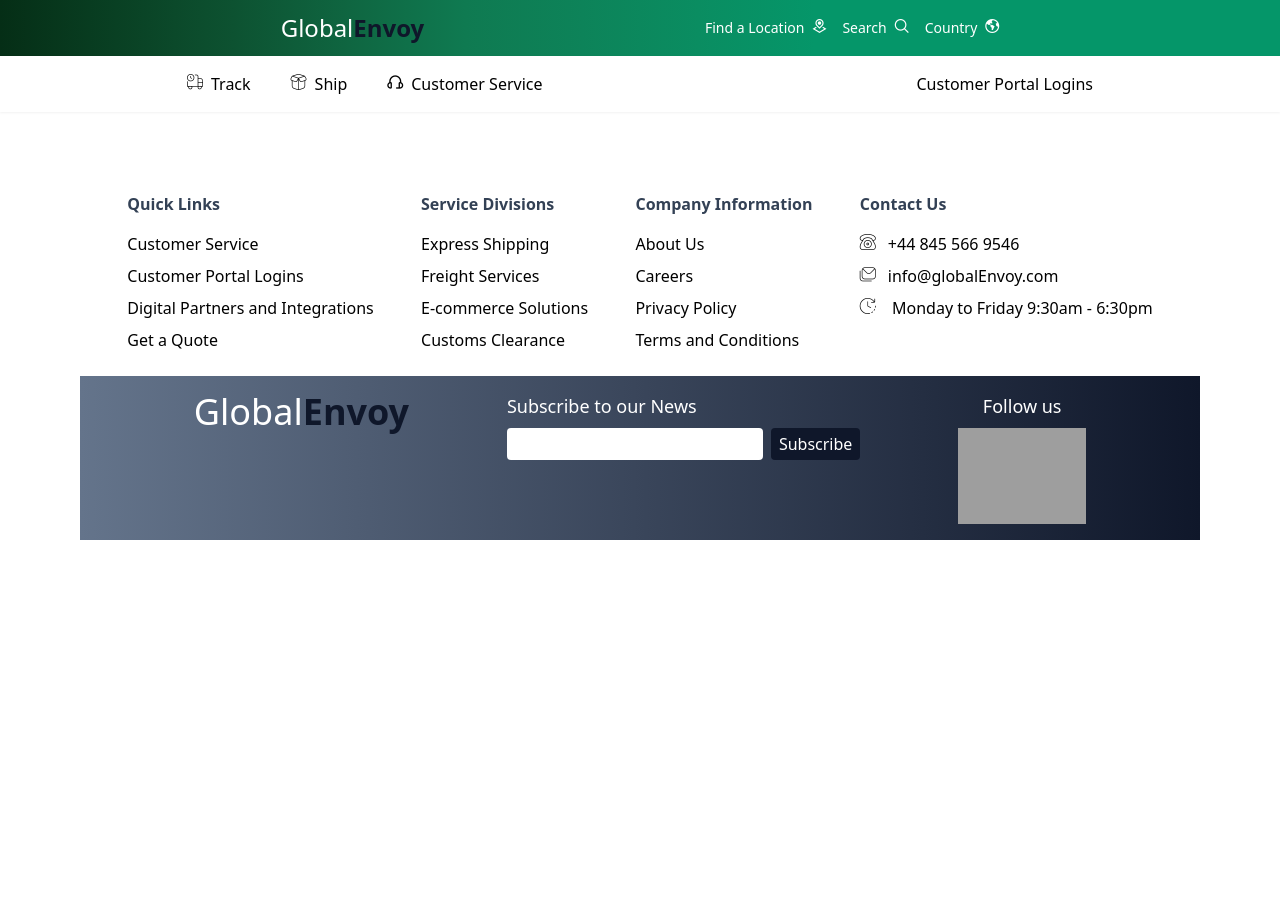
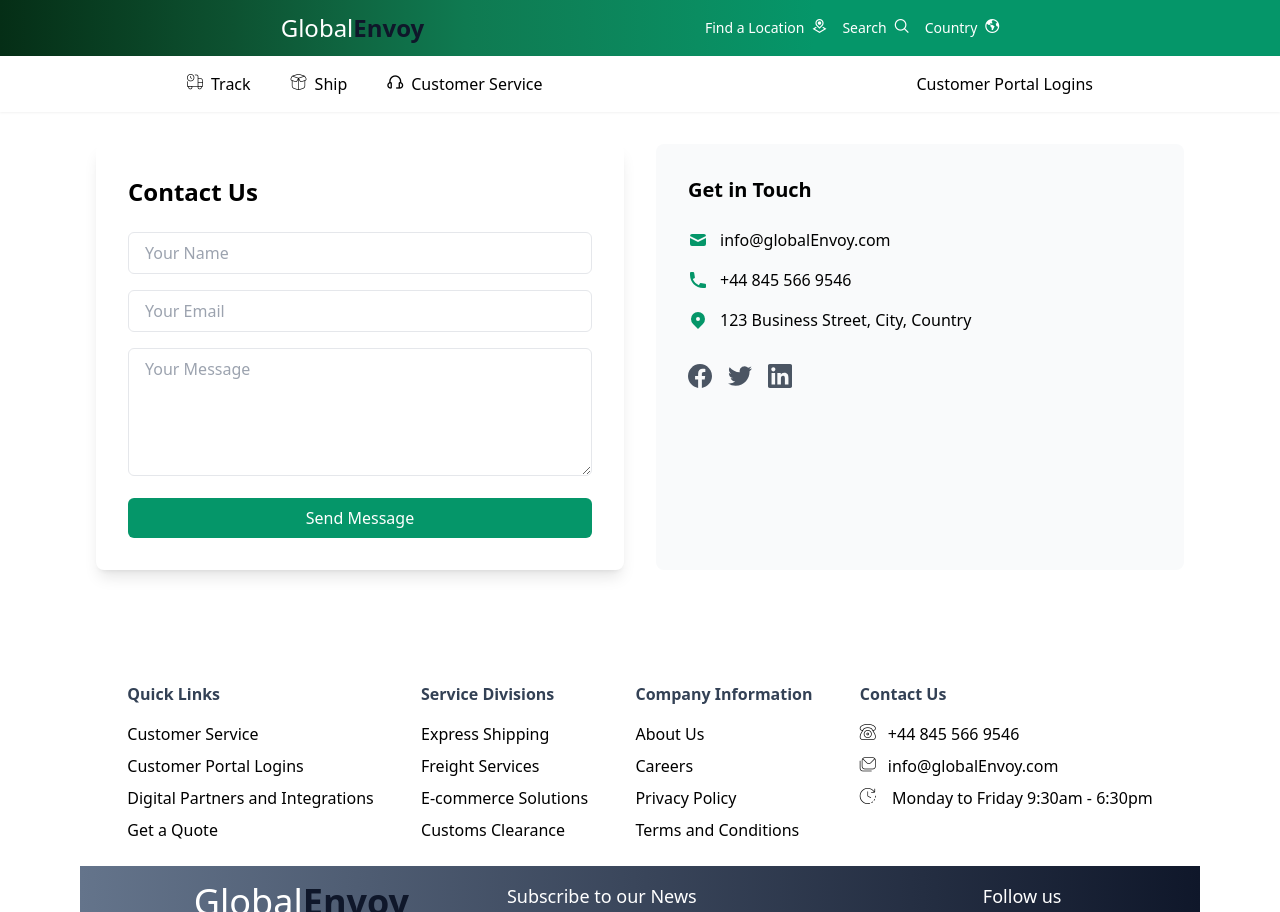
Before and after one commit to Maderobills/global-envoy, a Vue app: page /contact-support in a window 1280 px wide. Built offline with nearby package versions, Linux system fonts and the light colour scheme; grey boxes are pictures that could not be loaded.

Commit message:
most done

```diff
--- a/src/App.vue
+++ b/src/App.vue
@@ -59,8 +59,8 @@
             <i class="fi fi-rr-headset"></i><span>Customer Service</span>
           </RouterLink>
           <div class="absolute hidden group-hover:block bg-white shadow-lg mt-0 rounded">
-            <RouterLink to="/service1" class="block px-4 py-2 hover:bg-gray-200">FAQs</RouterLink>
-            <RouterLink to="/service2" class="block px-4 py-2 hover:bg-gray-200">Contact Support</RouterLink>
+            <RouterLink to="/faqs-page" class="block px-4 py-2 hover:bg-gray-200">FAQs</RouterLink>
+            <RouterLink to="/contact-support" class="block px-4 py-2 hover:bg-gray-200">Contact Support</RouterLink>
             <RouterLink to="/about-us" class="block px-4 py-2 hover:bg-gray-200">About Us</RouterLink>
           </div>
         </div>
--- a/src/components/widgets/singles/FooterView.vue
+++ b/src/components/widgets/singles/FooterView.vue
@@ -4,7 +4,7 @@
             <div class="space-y-4">
             <h5 class="text-slate-700 font-bold">Quick Links</h5>
             <ul class="space-y-2">
-                <li><RouterLink to="/about-us">Customer Service</RouterLink></li>
+                <li><RouterLink to="/Customer">Customer Service</RouterLink></li>
                 <li><RouterLink to="sign-in">Customer Portal Logins</RouterLink></li>
                 <li>Digital Partners and Integrations</li>
                 <li><RouterLink to="/get-shipment">Get a Quote</RouterLink></li>
--- a/src/router/index.js
+++ b/src/router/index.js
@@ -13,6 +13,8 @@
 import GetShipmentPage from '@/components/widgets/singles/shipment/GetShipmentPage.vue'
 import QuoteShipment from '@/views/QuoteShipment.vue'
 import PartnerShipment from '@/views/PartnerShipment.vue'
+import ContactSupport from '@/views/ContactSupport.vue'
+import FaqPage from '@/views/FaqPage.vue'
 
 // Define routes that should preserve form data
 const PRESERVE_STATE_ROUTES = ['CreateShipment', 'SignUp', 'SignIn'];
@@ -29,6 +31,16 @@
       path: '/Customer',
       name: 'CustomerService',
       component: CustomerServicePage,
+    },
+    {
+      path: '/faqs-page',
+      name: 'FaqPage',
+      component: FaqPage,
+    },
+    {
+      path: '/contact-support',
+      name: 'ContactSupport',
+      component: ContactSupport,
     },
     {
       path: '/TrackPackage',
--- /dev/null
+++ b/src/views/ContactSupport.vue
@@ -0,0 +1,93 @@
+<template>
+    <div class="max-w-6xl mx-auto p-8">
+      <div class="grid md:grid-cols-2 gap-8">
+        <!-- Contact Form -->
+        <div class="bg-white p-8 rounded-lg shadow-lg">
+          <h2 class="text-2xl font-bold mb-6">Contact Us</h2>
+          <div class="space-y-4">
+            <div>
+              <input
+                type="text"
+                placeholder="Your Name"
+                class="w-full px-4 py-2 border rounded-md focus:ring-2 focus:ring-emerald-600 focus:outline-none"
+              />
+            </div>
+            <div>
+              <input
+                type="email"
+                placeholder="Your Email"
+                class="w-full px-4 py-2 border rounded-md focus:ring-2 focus:ring-emerald-600 focus:outline-none"
+              />
+            </div>
+            <div>
+              <textarea
+                placeholder="Your Message"
+                class="w-full px-4 py-2 border rounded-md h-32 resize-y focus:ring-2 focus:ring-emerald-600 focus:outline-none"
+              ></textarea>
+            </div>
+            <button
+              class="w-full bg-emerald-600 text-white py-2 px-4 rounded-md hover:bg-emerald-700 transition duration-200"
+            >
+              Send Message
+            </button>
+          </div>
+        </div>
+
+        <!-- Contact Info -->
+        <div class="bg-gray-50 p-8 rounded-lg">
+          <h3 class="text-xl font-bold mb-6">Get in Touch</h3>
+          <div class="space-y-4">
+            <div class="flex items-center space-x-3">
+              <svg xmlns="http://www.w3.org/2000/svg" class="h-5 w-5 text-emerald-600" viewBox="0 0 20 20" fill="currentColor">
+                <path d="M2.003 5.884L10 9.882l7.997-3.998A2 2 0 0016 4H4a2 2 0 00-1.997 1.884z" />
+                <path d="M18 8.118l-8 4-8-4V14a2 2 0 002 2h12a2 2 0 002-2V8.118z" />
+              </svg>
+              <p>info@globalEnvoy.com</p>
+            </div>
+            <div class="flex items-center space-x-3">
+              <svg xmlns="http://www.w3.org/2000/svg" class="h-5 w-5 text-emerald-600" viewBox="0 0 20 20" fill="currentColor">
+                <path d="M2 3a1 1 0 011-1h2.153a1 1 0 01.986.836l.74 4.435a1 1 0 01-.54 1.06l-1.548.773a11.037 11.037 0 006.105 6.105l.774-1.548a1 1 0 011.059-.54l4.435.74a1 1 0 01.836.986V17a1 1 0 01-1 1h-2C7.82 18 2 12.18 2 5V3z" />
+              </svg>
+              <p>+44 845 566 9546</p>
+            </div>
+            <div class="flex items-center space-x-3">
+              <svg xmlns="http://www.w3.org/2000/svg" class="h-5 w-5 text-emerald-600" viewBox="0 0 20 20" fill="currentColor">
+                <path fill-rule="evenodd" d="M5.05 4.05a7 7 0 119.9 9.9L10 18.9l-4.95-4.95a7 7 0 010-9.9zM10 11a2 2 0 100-4 2 2 0 000 4z" clip-rule="evenodd" />
+              </svg>
+              <p>123 Business Street, City, Country</p>
+            </div>
+          </div>
+
+          <div class="mt-8">
+            <div class="flex space-x-4">
+              <a href="#" class="text-gray-600 hover:text-emerald-600">
+                <svg class="w-6 h-6" fill="currentColor" viewBox="0 0 24 24">
+                  <path d="M24 12.073c0-6.627-5.373-12-12-12s-12 5.373-12 12c0 5.99 4.388 10.954 10.125 11.854v-8.385H7.078v-3.47h3.047V9.43c0-3.007 1.792-4.669 4.533-4.669 1.312 0 2.686.235 2.686.235v2.953H15.83c-1.491 0-1.956.925-1.956 1.874v2.25h3.328l-.532 3.47h-2.796v8.385C19.612 23.027 24 18.062 24 12.073z"/>
+                </svg>
+              </a>
+              <a href="#" class="text-gray-600 hover:text-emerald-600">
+                <svg class="w-6 h-6" fill="currentColor" viewBox="0 0 24 24">
+                  <path d="M23.953 4.57a10 10 0 01-2.825.775 4.958 4.958 0 002.163-2.723c-.951.555-2.005.959-3.127 1.184a4.92 4.92 0 00-8.384 4.482C7.69 8.095 4.067 6.13 1.64 3.162a4.822 4.822 0 00-.666 2.475c0 1.71.87 3.213 2.188 4.096a4.904 4.904 0 01-2.228-.616v.06a4.923 4.923 0 003.946 4.827 4.996 4.996 0 01-2.212.085 4.936 4.936 0 004.604 3.417 9.867 9.867 0 01-6.102 2.105c-.39 0-.779-.023-1.17-.067a13.995 13.995 0 007.557 2.209c9.053 0 13.998-7.496 13.998-13.985 0-.21 0-.42-.015-.63A9.935 9.935 0 0024 4.59z"/>
+                </svg>
+              </a>
+              <a href="#" class="text-gray-600 hover:text-emerald-600">
+                <svg class="w-6 h-6" fill="currentColor" viewBox="0 0 24 24">
+                  <path d="M20.447 20.452h-3.554v-5.569c0-1.328-.027-3.037-1.852-3.037-1.853 0-2.136 1.445-2.136 2.939v5.667H9.351V9h3.414v1.561h.046c.477-.9 1.637-1.85 3.37-1.85 3.601 0 4.267 2.37 4.267 5.455v6.286zM5.337 7.433c-1.144 0-2.063-.926-2.063-2.065 0-1.138.92-2.063 2.063-2.063 1.14 0 2.064.925 2.064 2.063 0 1.139-.925 2.065-2.064 2.065zm1.782 13.019H3.555V9h3.564v11.452zM22.225 0H1.771C.792 0 0 .774 0 1.729v20.542C0 23.227.792 24 1.771 24h20.451C23.2 24 24 23.227 24 22.271V1.729C24 .774 23.2 0 22.222 0h.003z"/>
+                </svg>
+              </a>
+            </div>
+          </div>
+        </div>
+      </div>
+    </div>
+  </template>
+
+  <script>
+  export default {
+    name: 'ContactPreview',
+  };
+  </script>
+
+  <style>
+  /* Add any additional styles if needed */
+  </style>
--- /dev/null
+++ b/src/views/FaqPage.vue
@@ -0,0 +1,105 @@
+<template>
+  <div class="container mx-auto p-6 bg-gray-50 h-3/5">
+    <!-- Header Section -->
+    <div class="flex items-center justify-center gap-3 mb-8">
+      <h1 class="text-3xl font-bold text-slate-900 text-center">FAQs</h1>
+    </div>
+
+    <!-- FAQ Grid -->
+    <div class="grid grid-cols-1 md:grid-cols-2 lg:grid-cols-3 gap-4">
+      <div
+        v-for="(faq, index) in faqs"
+        :key="index"
+        class="card hover:shadow-lg transition-shadow duration-300 border-l-4 border-emerald-600"
+      >
+        <!-- Question Header -->
+        <div
+          class="card-header cursor-pointer hover:bg-gray-100 p-4"
+          @click="toggleExpand(index)"
+        >
+          <div class="flex justify-between items-center text-lg">
+            <span class="pr-6 text-slate-900">{{ faq.question }}</span>
+            <i
+              :class="expandedId === index ? 'fi fi-rr-angle-small-up text-emerald-600' : 'fi fi-rr-angle-small-down text-emerald-600'"
+              class="h-5 w-5 flex-shrink-0"
+            ></i>
+          </div>
+        </div>
+
+        <!-- Answer Content -->
+        <div
+          v-if="expandedId === index"
+          class="card-content p-4 text-gray-600"
+        >
+          <p class="whitespace-pre-line">{{ faq.answer }}</p>
+        </div>
+      </div>
+    </div>
+  </div>
+</template>
+
+<script>
+import { ref } from "vue";
+
+export default {
+  name: "ShippingFAQGrid",
+  setup() {
+    const faqs = ref([
+      {
+        question: "How do I track my shipment?",
+        answer:
+          "Enter your tracking number in our tracking portal or check your shipment status in your account dashboard. You'll receive real-time updates via email and SMS.",
+      },
+      {
+        question: "What are your shipping rates?",
+        answer:
+          "Domestic Ground (2-5 days): $5.99-$14.99\nExpress (1-2 days): $19.99-$29.99\nInternational (5-10 days): Starting at $24.99\nRates vary based on weight and destination.",
+      },
+      {
+        question: "Do you offer international shipping?",
+        answer:
+          "Yes, we ship to over 180 countries. International shipments typically take 5-10 business days and include customs tracking. Additional duties and taxes may apply.",
+      },
+      {
+        question: "What's your insurance policy?",
+        answer:
+          "All shipments include basic insurance up to $100. Additional coverage available at $1 per $100 of declared value. Claims must be filed within 30 days of shipment.",
+      },
+      {
+        question: "How do I schedule a pickup?",
+        answer:
+          "Schedule pickups through your account dashboard or call our 24/7 customer service. Same-day pickup available for orders placed before 2 PM local time.",
+      },
+      {
+        question: "What items are restricted?",
+        answer:
+          "Prohibited items include hazardous materials, perishables, weapons, and illegal substances. Check our complete restricted items list before shipping.",
+      },
+    ]);
+
+    const expandedId = ref(null);
+
+    const toggleExpand = (index) => {
+      expandedId.value = expandedId.value === index ? null : index;
+    };
+
+    return {
+      faqs,
+      expandedId,
+      toggleExpand,
+    };
+  },
+};
+</script>
+
+<style>
+.card {
+  @apply rounded-md shadow-sm bg-white overflow-hidden;
+}
+.card-header {
+  @apply border-b;
+}
+.card-content {
+  @apply text-sm;
+}
+</style>
```
